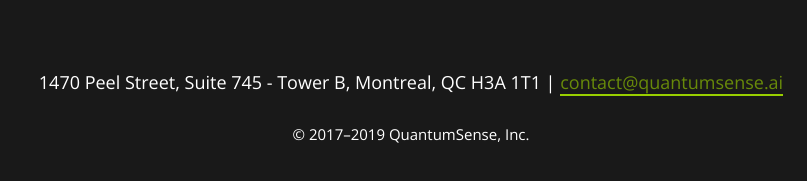
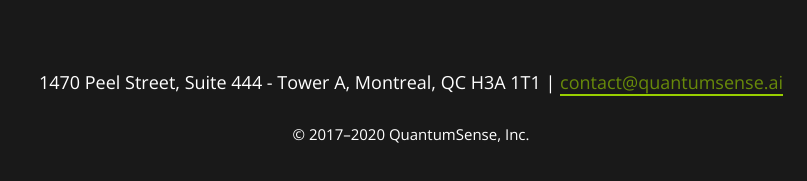
Before and after one commit to stormysmoke/landing-page, a plain HTML site: page index.html in a window 1280 px wide. Shown: the part 4835-5016 px from the top of the page, 229-1036 px from the left. Drawn offline with nearby package versions, Linux system fonts and the light colour scheme.

Commit message:
2020
Physical office address changed and year updated.

```diff
--- a/index.html
+++ b/index.html
@@ -233,8 +233,8 @@
 
 <footer>
   <div class="wrapper">
-    <p id="footer-address">1470 Peel Street, Suite 745 - Tower B, Montreal, QC H3A 1T1 | <a href="mailto:contact@quantumsense.ai">contact@quantumsense.ai</a></p>
-    <p id="footer-copyright">© 2017–2019 QuantumSense, Inc.</p>
+    <p id="footer-address">1470 Peel Street, Suite 444 - Tower A, Montreal, QC H3A 1T1 | <a href="mailto:contact@quantumsense.ai">contact@quantumsense.ai</a></p>
+    <p id="footer-copyright">© 2017–2020 QuantumSense, Inc.</p>
   </div>
 </footer>
 
```
